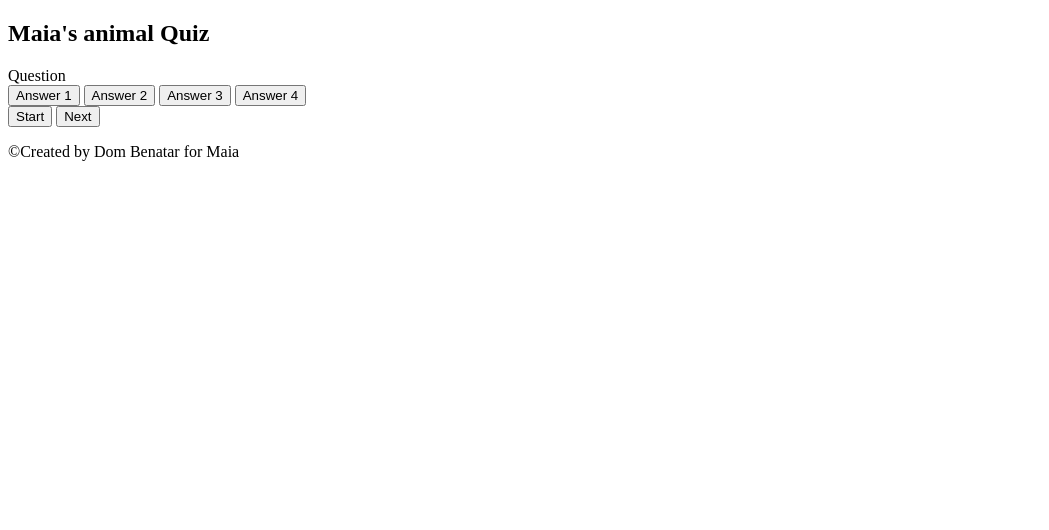
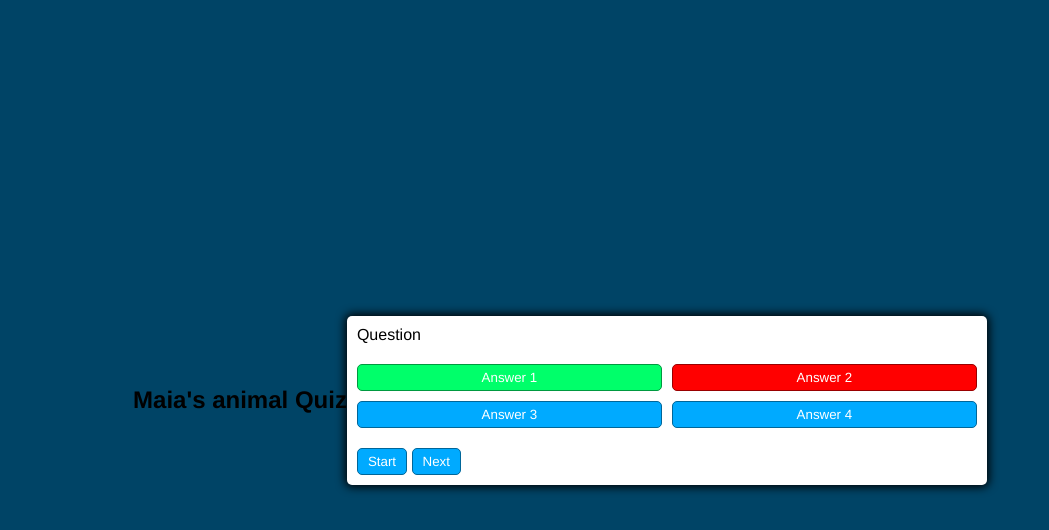
Before and after one commit to Dbenatar/Animal-quiz-for-Maia, a plain HTML site: page index.html in a window 1280 px wide. Shown: the whole page, without its empty margins (0-1049 px from the left). Drawn offline with Linux system fonts and the light colour scheme.

Commit message:
made a start on css

```diff
--- a/index.html
+++ b/index.html
@@ -16,8 +16,8 @@
         <div id="question-container" class="hide">
           <div id="question">Question</div>
           <div id="answer-buttons" class="btn-grid">
-            <button class="btn">Answer 1</button>
-            <button class="btn">Answer 2</button>
+            <button class="btn correct">Answer 1</button>
+            <button class="btn wrong">Answer 2</button>
             <button class="btn">Answer 3</button>
             <button class="btn">Answer 4</button>
           </div>
@@ -28,8 +28,8 @@
         </div>
       </div>
     </main>
-    <footer>
+    <!-- <footer>
       <p>&copy;Created by Dom Benatar for Maia</p>
-    </footer>
+    </footer> -->
   </body>
 </html>
--- a/style.css
+++ b/style.css
@@ -0,0 +1,69 @@
+*,
+*::before,
+*::after {
+  box-sizing: border-box;
+  font-family: "Franklin Gothic Medium", "Arial Narrow", Arial, sans-serif;
+}
+
+:root {
+  --hue-neutral: 200;
+  --hue-wrong: 0;
+  --hue-correct: 145;
+}
+
+body {
+  --hue: var(--hue-neutral);
+  padding: 0;
+  margin: 0;
+  display: flex;
+  width: 100vw;
+  height: 100vh;
+  justify-content: center;
+  align-items: center;
+  background-color: hsl(var(--hue), 100%, 20%);
+}
+
+body.correct {
+  --hue: var(--hue-correct);
+}
+
+body.wrong {
+  --hue: var(--hue-wrong);
+}
+
+.container {
+  width: 800px;
+  max-width: 80%;
+  background-color: white;
+  border-radius: 5px;
+  padding: 10px;
+  box-shadow: 0 0 10px 2px;
+}
+
+.btn-grid {
+  display: grid;
+  grid-template-columns: repeat(2, auto);
+  gap: 10px;
+  margin: 20px 0;
+}
+
+.btn {
+  --hue: var(--hue-neutral);
+  border: 1px solid hsl(var(--hue), 100%, 30%);
+  background-color: hsl(var(--hue), 100%, 50%);
+  border-radius: 5px;
+  padding: 5px 10px;
+  color: white;
+  outline: none;
+}
+.btn:hover {
+  border-color: orange;
+}
+
+.btn.correct {
+  --hue: var(--hue-correct);
+}
+
+.btn.wrong {
+  --hue: var(--hue-wrong);
+}
```
